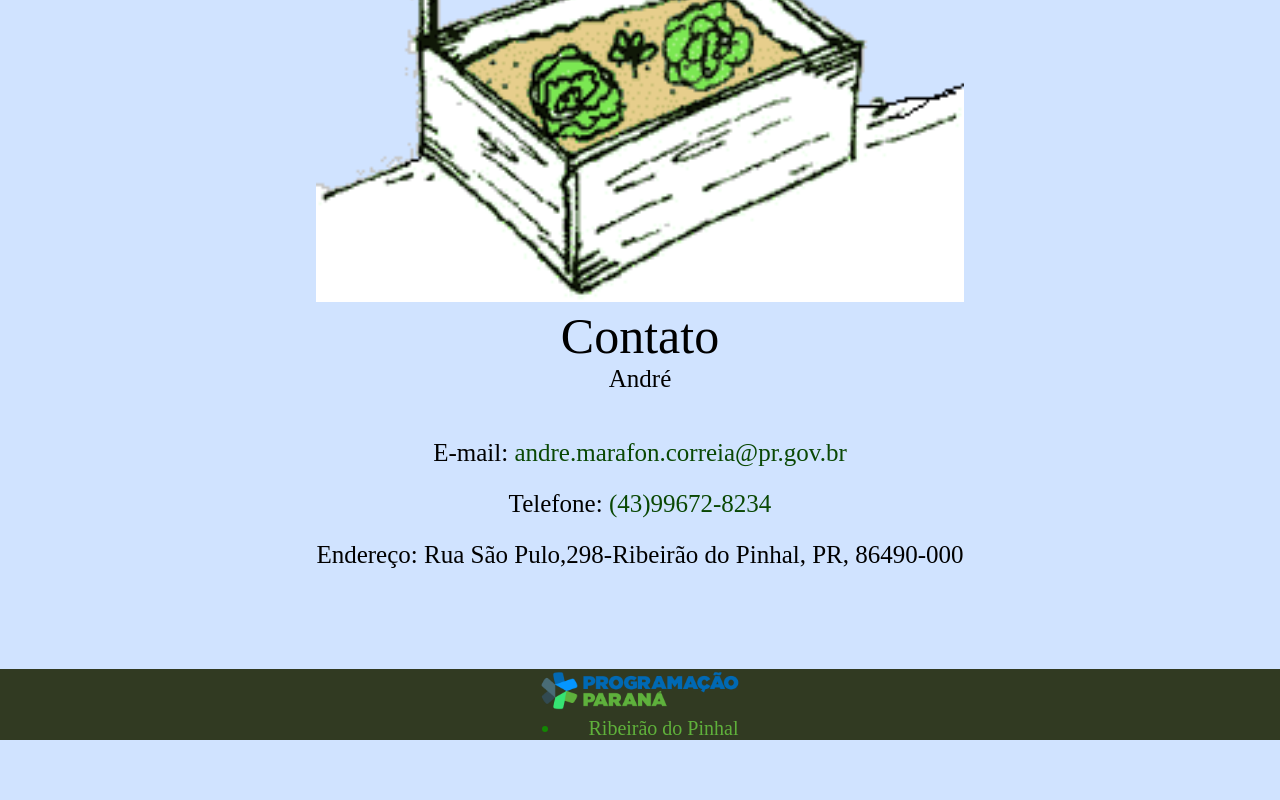
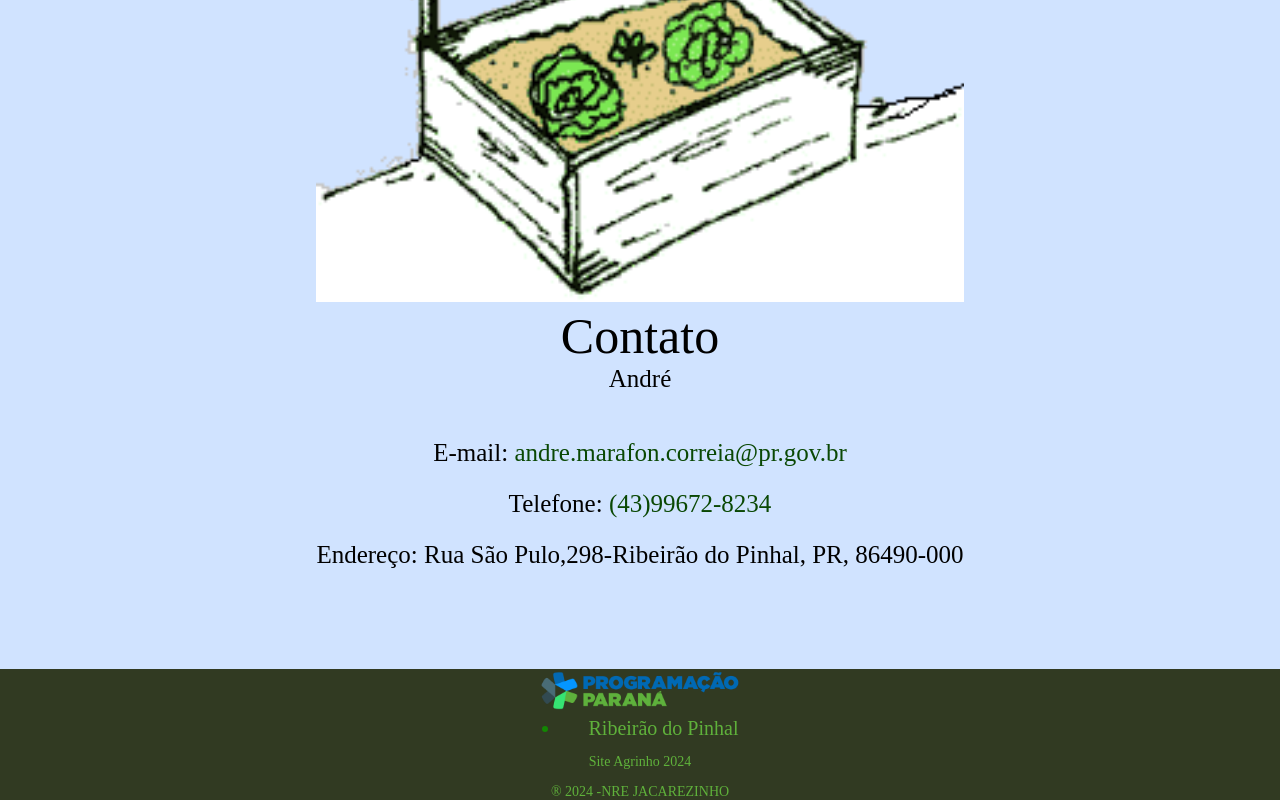
Before and after one commit to andrelui5886/agrinho, a plain HTML site: page index.html in a window 1280 px wide. Shown: the part 3691-4491 px from the top of the page. Before the commit the page ends 4431 px from the top, so only its background shows below. Drawn offline with Linux system fonts and the light colour scheme; a script that the page names is missing.

Commit message:
Add files via upload

```diff
--- a/index.html
+++ b/index.html
@@ -111,9 +111,12 @@
               <li  class="lista__link">
                 <a
                   href="https://www.ribeiraodopinhal.pr.gov.br/"
-                  >Ribeirão do Pinhal
+                  > Ribeirão do Pinhal
                 </a>
               </li>
+            </ul>
+            <p class="rodape__texto">Site Agrinho 2024</p>
+            <p class="rodape__texto">® 2024 -NRE JACAREZINHO</p>
           </footer>
           <!-- fim rodapé-->
 
```
